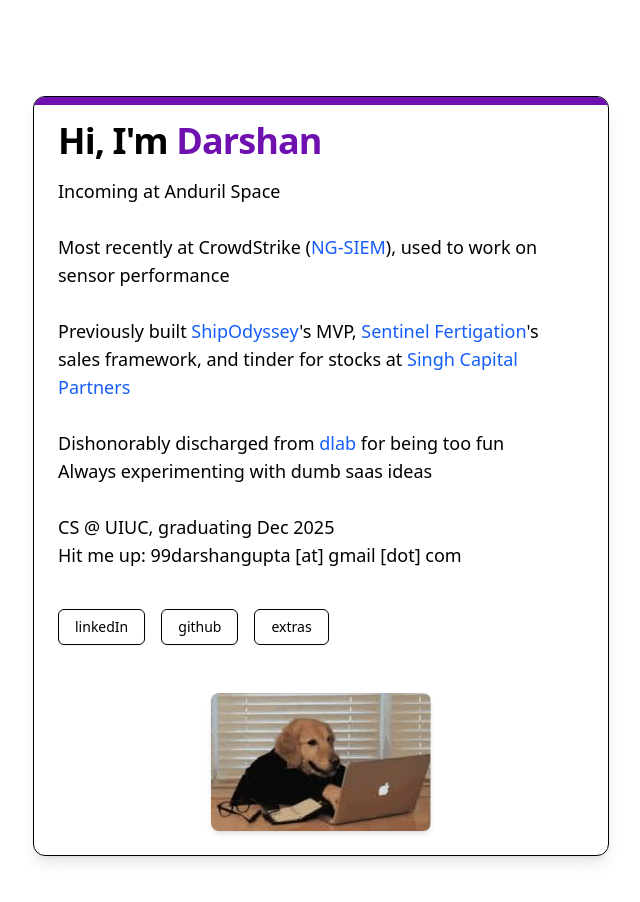
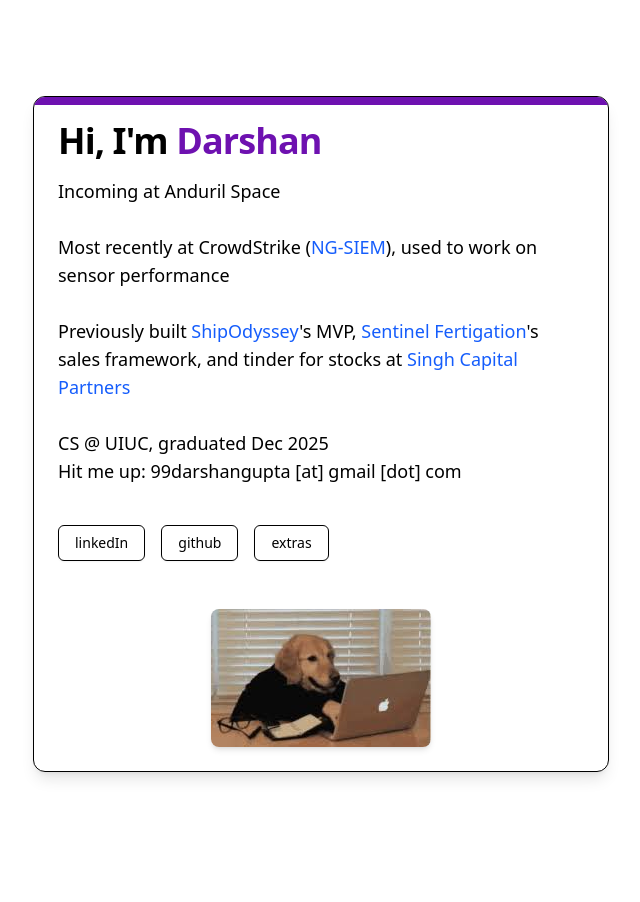
Before and after one commit to darshangupta/shadcnpersonalwebsite, a Next.js app: page / in a window 1280 px wide. Shown: the top 902 px of the page, without its empty margins (319-959 px from the left). After the commit the page ends 868 px from the top, so only its background shows below. Built offline with nearby package versions, Linux system fonts and the light colour scheme.

Commit message:
Update page.tsx

```diff
--- a/src/app/page.tsx
+++ b/src/app/page.tsx
@@ -26,10 +26,7 @@ export default function Home() {
               <br />
               Previously built <a href="https://shipodyssey.com" className="text-blue-600 hover:underline">ShipOdyssey</a>&apos;s MVP, <a href="https://www.sentinelfertigation.com" className="text-blue-600 hover:underline">Sentinel Fertigation</a>&apos;s sales framework, and tinder for stocks at <a href="https://www.linkedin.com/company/singh-capital/" className="text-blue-600 hover:underline">Singh Capital Partners</a><br />
               <br />
-              Dishonorably discharged from <a href="https://www.instagram.com/uiuc_disruption/?hl=en" className="text-blue-600 hover:underline">dlab</a> for being too fun<br />
-              Always experimenting with dumb saas ideas<br />
-              <br />
-              CS @ UIUC, graduating Dec 2025<br />
+              CS @ UIUC, graduated Dec 2025<br />
               Hit me up: 99darshangupta [at] gmail [dot] com
             </p>
 
```
